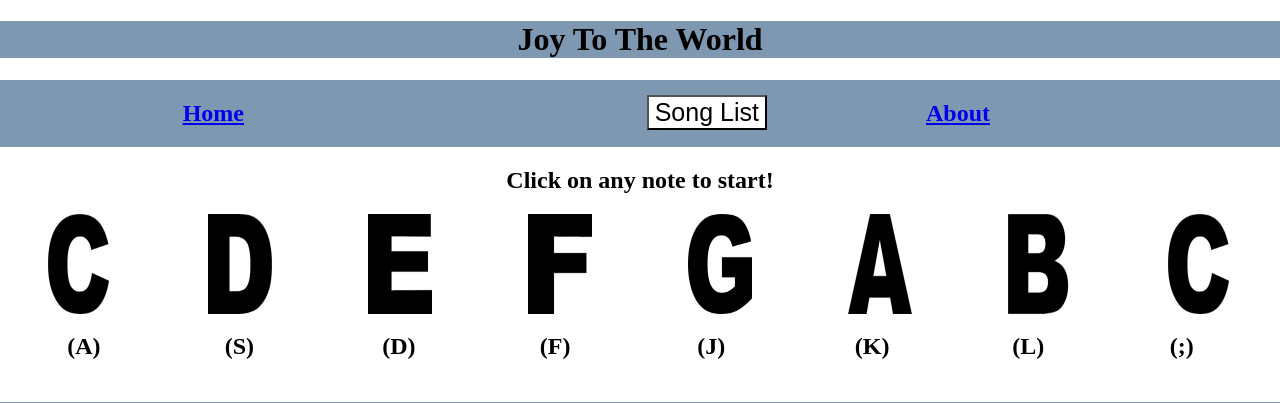
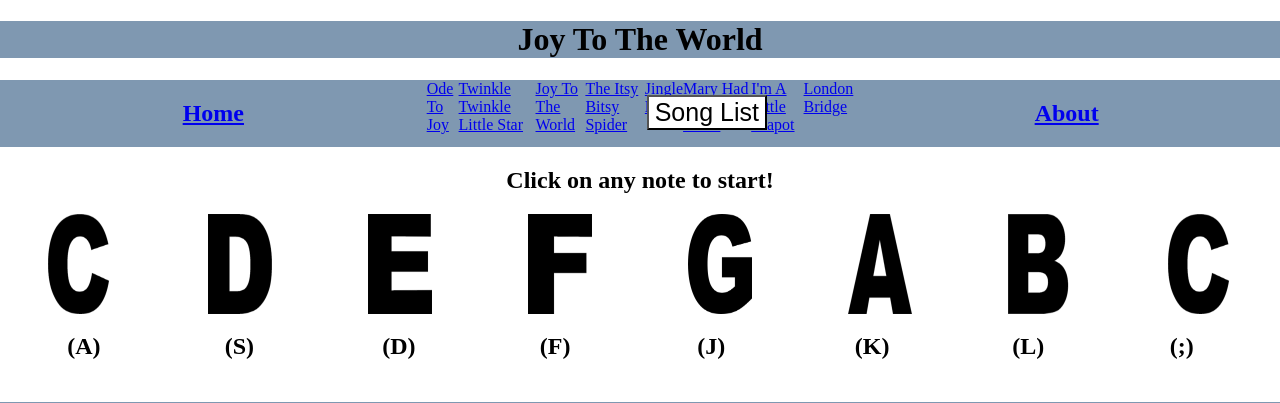
Before and after one commit to kylejava/SimplePianoKeys, a Python web app: template templates/joy.html in a window 1280 px wide. Shown: the top 403 px of the page. Run offline with Jinja, Linux system fonts and the light colour scheme; the template is opened without the code that fills it, so the values that code supplies are empty.

Commit message:
added class

```diff
--- a/templates/joy.html
+++ b/templates/joy.html
@@ -17,7 +17,7 @@
         </h2>
         <div class="dropdown">
         <button onclick="myFunction()" class="dropbtn">Song List</button>
-          <div id="myDropdown" class="dropdown-content">
+          <div class="navitems" class="dropdown-content">
             <a href="/ode">Ode To Joy</a>
             <a href="/twinkle">Twinkle Twinkle Little Star</a>
             <a href="/joy">Joy To The World</a>
@@ -30,7 +30,7 @@
         </div>
         <div>
           <h2>
-            <a href = "/about" id="aboutpage"> About</a>
+            <a href = "/about" class="navitems"> About</a>
           </h2>
         </div>
       </nav>
```
